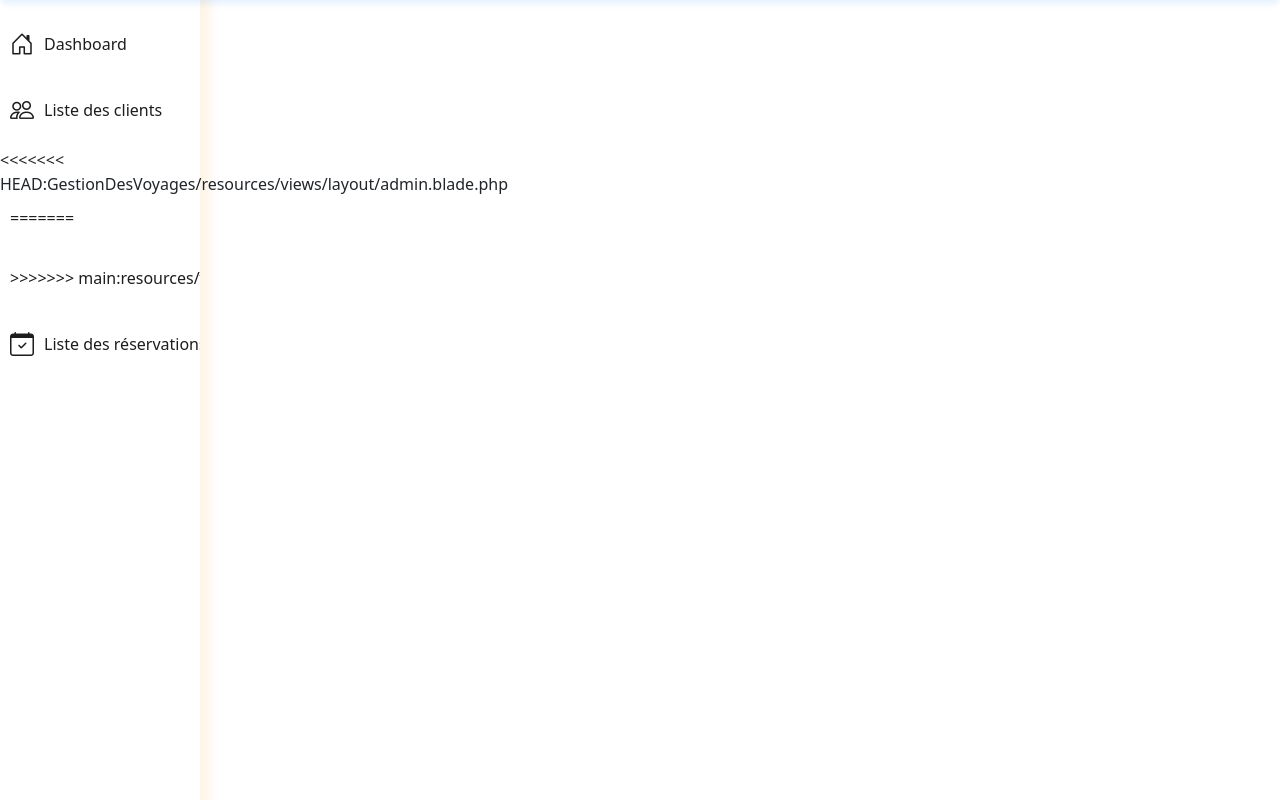
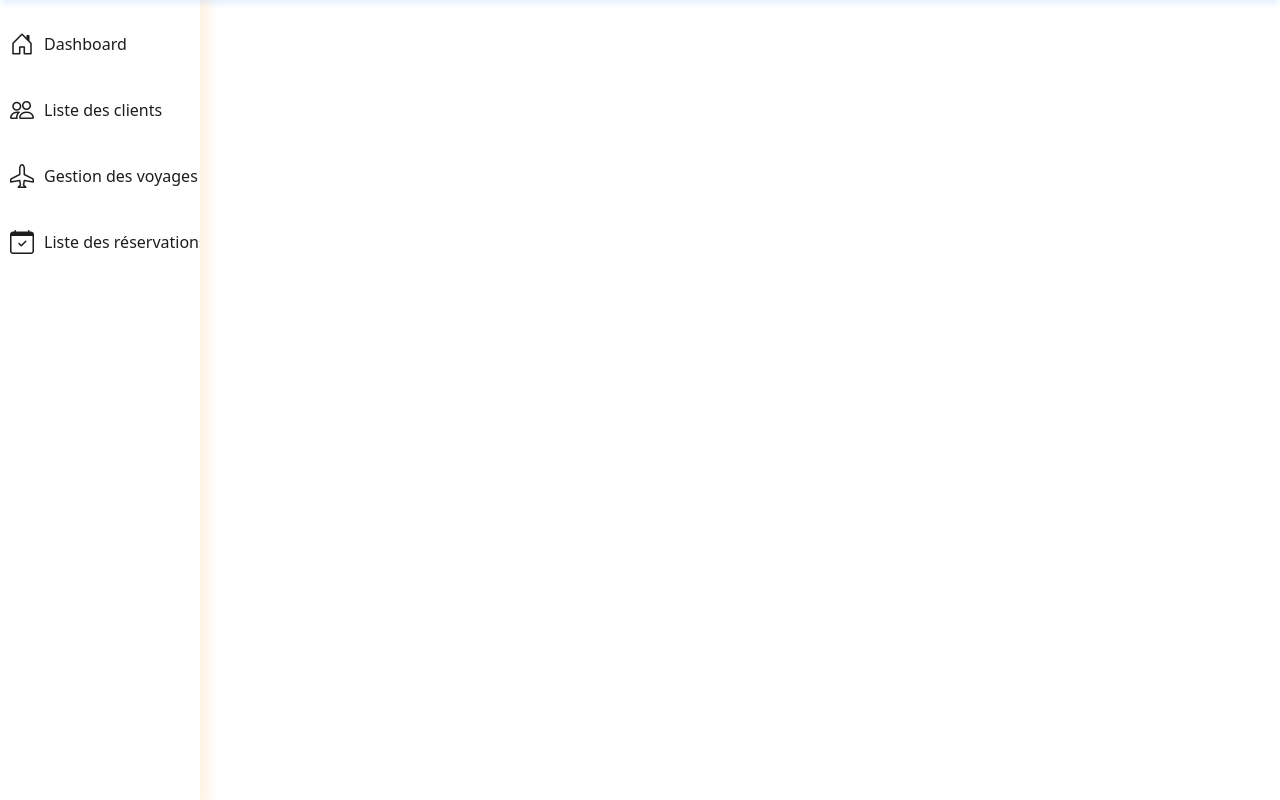
Before and after one commit to erraguibiabdelilah/ALLO_VOYAGE, a Laravel app: page /admin in a window 1280 px wide. Shown: the part 60-860 px from the top of the page. Run offline with Laravel 12, Linux system fonts and the light colour scheme.

```diff
--- a/app/Http/Controllers/VoyageController.php
+++ b/app/Http/Controllers/VoyageController.php
@@ -13,7 +13,7 @@ class VoyageController extends Controller
     public function index()
 {
     $voyages = Voyage::orderBy('id', 'asc')->paginate(10);
-    return view('voyages.index', compact('voyages'));
+    return view('voyage.voyage', compact('voyages'));
 
 }
  //renvoie le formulaire d'jout d'un  nouveau voyage
--- a/resources/views/layout/admin.blade.php
+++ b/resources/views/layout/admin.blade.php
@@ -266,11 +266,9 @@
                 <i class="bi bi-people sidebar-icon"></i>
                 <span class="sidebar-text">Liste des clients</span>
             </a>
-<<<<<<< HEAD:GestionDesVoyages/resources/views/layout/admin.blade.php
-            <a href="{{ route('voyages.index') }}" class="sidebar-item">
-=======
+
             <a href="" class="sidebar-item">
->>>>>>> main:resources/views/layout/admin.blade.php
+
                 <i class="bi bi-airplane sidebar-icon"></i>
                 <span class="sidebar-text">Gestion des voyages</span>
             </a>
```
